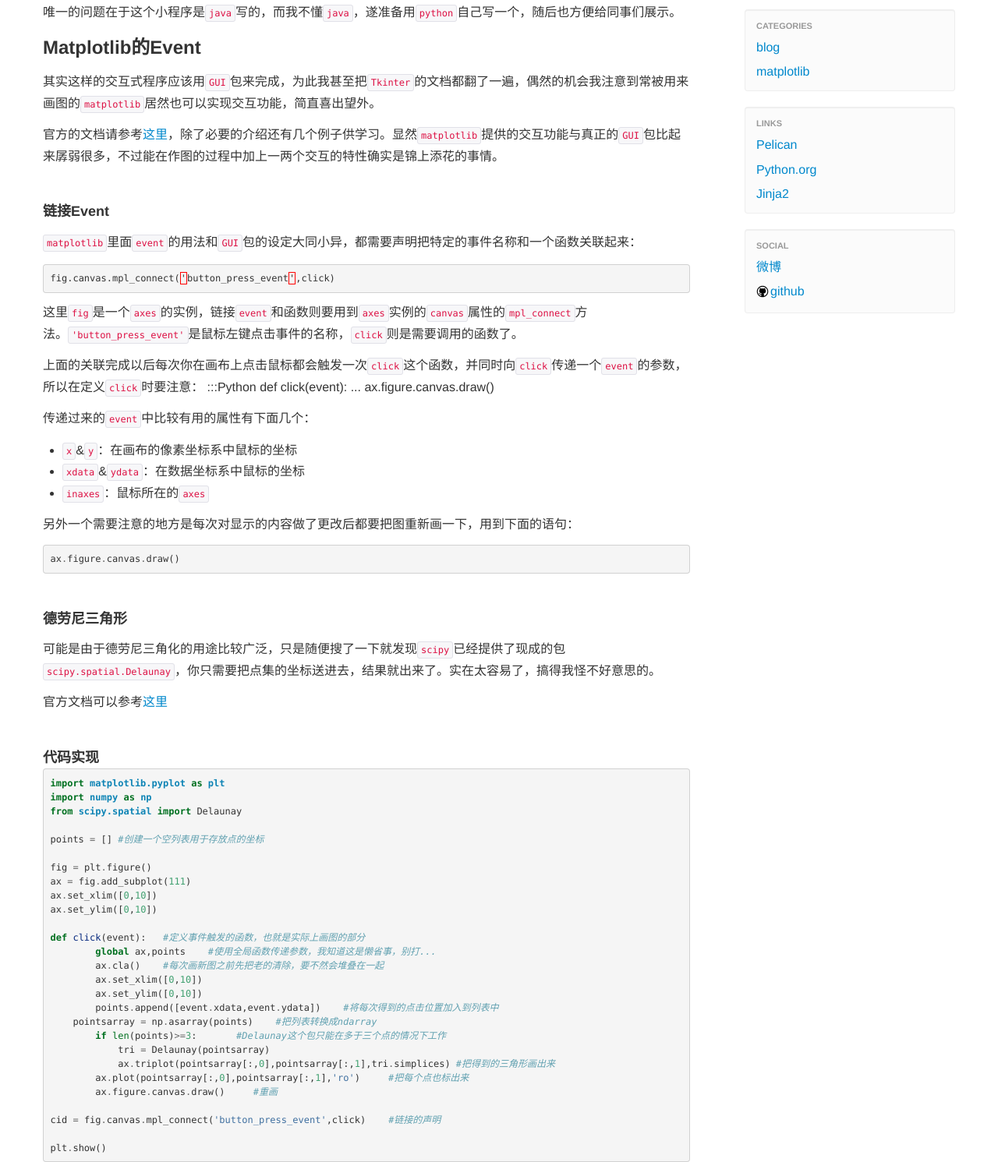
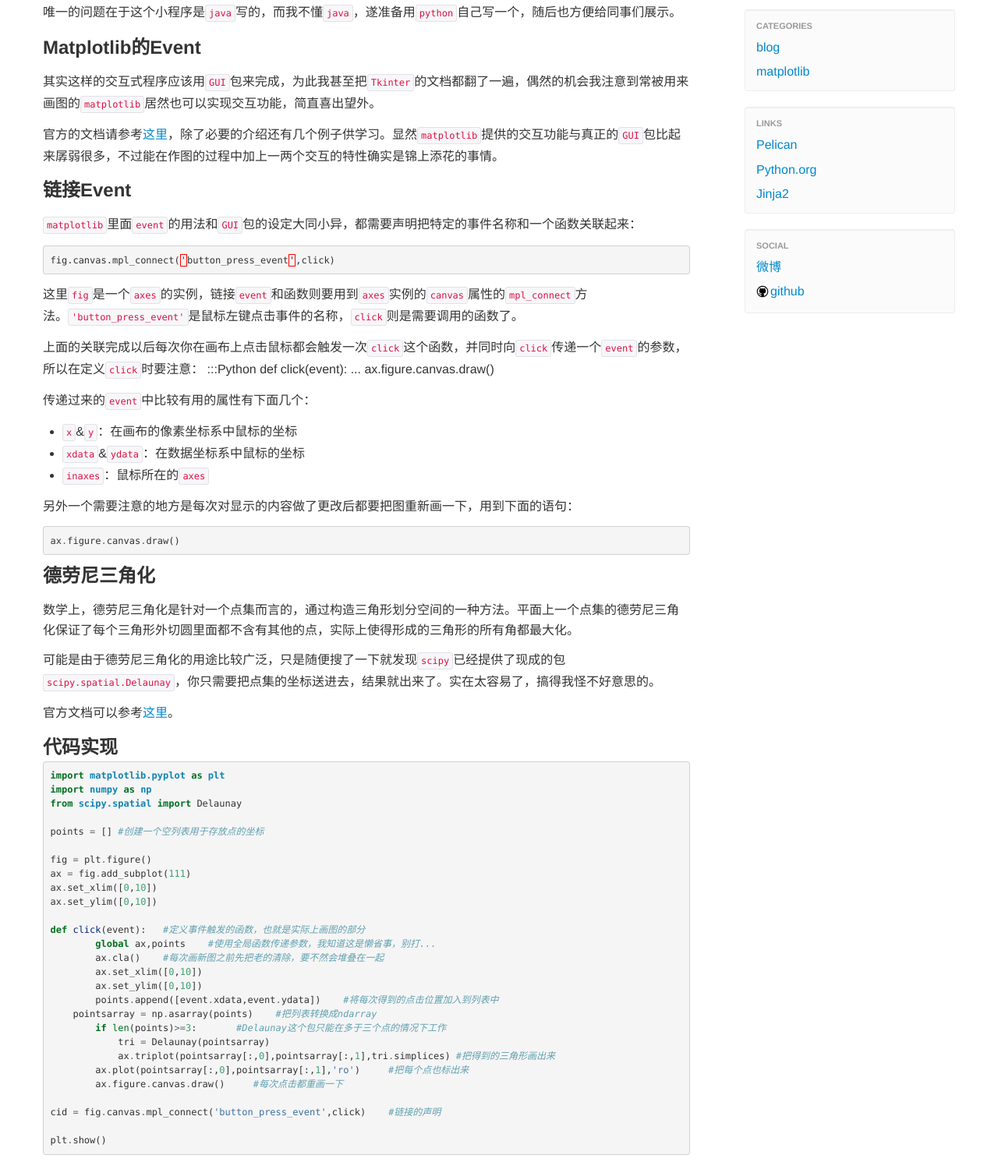
Before and after one commit to yangsan/yangsan.github.io, a plain HTML site: page None.html in a window 1280 px wide. Shown: the part 249-1740 px from the top of the page at 78% size. Drawn offline with nearby package versions, Linux system fonts and the light colour scheme.

Commit message:
some modification

```diff
--- a/None.html
+++ b/None.html
@@ -73,7 +73,7 @@ by <a class="url fn" href="./pages/about-me.html">煎挠橙</a>
 <h2>Matplotlib的Event</h2>
 <p>其实这样的交互式程序应该用<code>GUI</code>包来完成，为此我甚至把<code>Tkinter</code>的文档都翻了一遍，偶然的机会我注意到常被用来画图的<code>matplotlib</code>居然也可以实现交互功能，简直喜出望外。</p>
 <p>官方的文档请参考<a href="http://matplotlib.org/1.3.1/users/event_handling.html">这里</a>，除了必要的介绍还有几个例子供学习。显然<code>matplotlib</code>提供的交互功能与真正的<code>GUI</code>包比起来孱弱很多，不过能在作图的过程中加上一两个交互的特性确实是锦上添花的事情。</p>
-<h3>链接Event</h3>
+<h2>链接Event</h2>
 <p><code>matplotlib</code>里面<code>event</code>的用法和<code>GUI</code>包的设定大同小异，都需要声明把特定的事件名称和一个函数关联起来：</p>
 <div class="highlight"><pre><span class="n">fig</span><span class="p">.</span><span class="n">canvas</span><span class="p">.</span><span class="n">mpl_connect</span><span class="p">(</span><span class="err">&#39;</span><span class="n">button_press_event</span><span class="err">&#39;</span><span class="p">,</span><span class="n">click</span><span class="p">)</span>
 </pre></div>
@@ -96,10 +96,11 @@ by <a class="url fn" href="./pages/about-me.html">煎挠橙</a>
 </pre></div>
 
 
-<h3>德劳尼三角形</h3>
+<h2>德劳尼三角化</h2>
+<p>数学上，德劳尼三角化是针对一个点集而言的，通过构造三角形划分空间的一种方法。平面上一个点集的德劳尼三角化保证了每个三角形外切圆里面都不含有其他的点，实际上使得形成的三角形的所有角都最大化。</p>
 <p>可能是由于德劳尼三角化的用途比较广泛，只是随便搜了一下就发现<code>scipy</code>已经提供了现成的包<code>scipy.spatial.Delaunay</code>，你只需要把点集的坐标送进去，结果就出来了。实在太容易了，搞得我怪不好意思的。</p>
-<p>官方文档可以参考<a href="http://docs.scipy.org/doc/scipy/reference/generated/scipy.spatial.Delaunay.html">这里</a></p>
-<h3>代码实现</h3>
+<p>官方文档可以参考<a href="http://docs.scipy.org/doc/scipy/reference/generated/scipy.spatial.Delaunay.html">这里</a>。</p>
+<h2>代码实现</h2>
 <div class="highlight"><pre><span class="kn">import</span> <span class="nn">matplotlib.pyplot</span> <span class="kn">as</span> <span class="nn">plt</span>
 <span class="kn">import</span> <span class="nn">numpy</span> <span class="kn">as</span> <span class="nn">np</span>
 <span class="kn">from</span> <span class="nn">scipy.spatial</span> <span class="kn">import</span> <span class="n">Delaunay</span>
@@ -122,7 +123,7 @@ by <a class="url fn" href="./pages/about-me.html">煎挠橙</a>
             <span class="n">tri</span> <span class="o">=</span> <span class="n">Delaunay</span><span class="p">(</span><span class="n">pointsarray</span><span class="p">)</span>
             <span class="n">ax</span><span class="o">.</span><span class="n">triplot</span><span class="p">(</span><span class="n">pointsarray</span><span class="p">[:,</span><span class="mi">0</span><span class="p">],</span><span class="n">pointsarray</span><span class="p">[:,</span><span class="mi">1</span><span class="p">],</span><span class="n">tri</span><span class="o">.</span><span class="n">simplices</span><span class="p">)</span> <span class="c">#把得到的三角形画出来</span>
         <span class="n">ax</span><span class="o">.</span><span class="n">plot</span><span class="p">(</span><span class="n">pointsarray</span><span class="p">[:,</span><span class="mi">0</span><span class="p">],</span><span class="n">pointsarray</span><span class="p">[:,</span><span class="mi">1</span><span class="p">],</span><span class="s">&#39;ro&#39;</span><span class="p">)</span>     <span class="c">#把每个点也标出来</span>
-        <span class="n">ax</span><span class="o">.</span><span class="n">figure</span><span class="o">.</span><span class="n">canvas</span><span class="o">.</span><span class="n">draw</span><span class="p">()</span>     <span class="c">#重画</span>
+        <span class="n">ax</span><span class="o">.</span><span class="n">figure</span><span class="o">.</span><span class="n">canvas</span><span class="o">.</span><span class="n">draw</span><span class="p">()</span>     <span class="c">#每次点击都重画一下</span>
 
 <span class="n">cid</span> <span class="o">=</span> <span class="n">fig</span><span class="o">.</span><span class="n">canvas</span><span class="o">.</span><span class="n">mpl_connect</span><span class="p">(</span><span class="s">&#39;button_press_event&#39;</span><span class="p">,</span><span class="n">click</span><span class="p">)</span>    <span class="c">#链接的声明</span>
 
```
Also changed, not shown: articles/matplotlib/aDelaunaytrigen.html (+6 -5 lines), category/matplotlib.html (+6 -5 lines), index.html (+6 -5 lines), tag/ke-shi-hua.html (+6 -5 lines), tag/matplotlib.html (+6 -5 lines), tag/python.html (+6 -5 lines), 1 other file.
